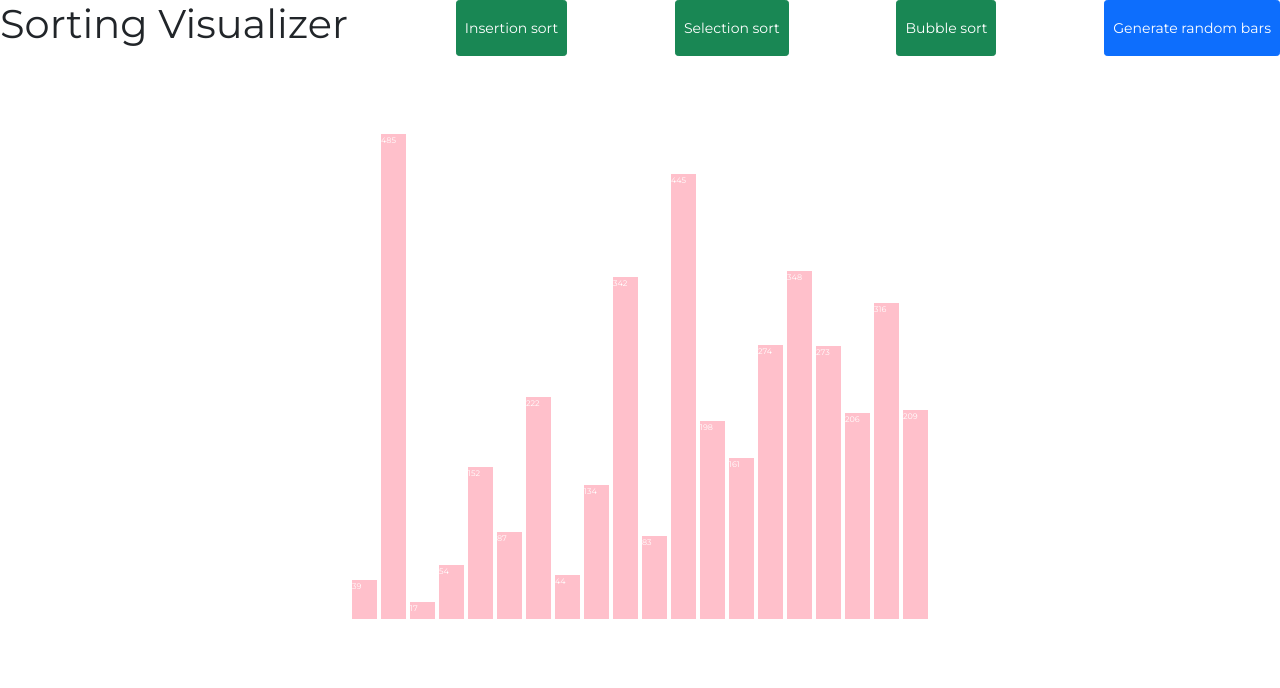
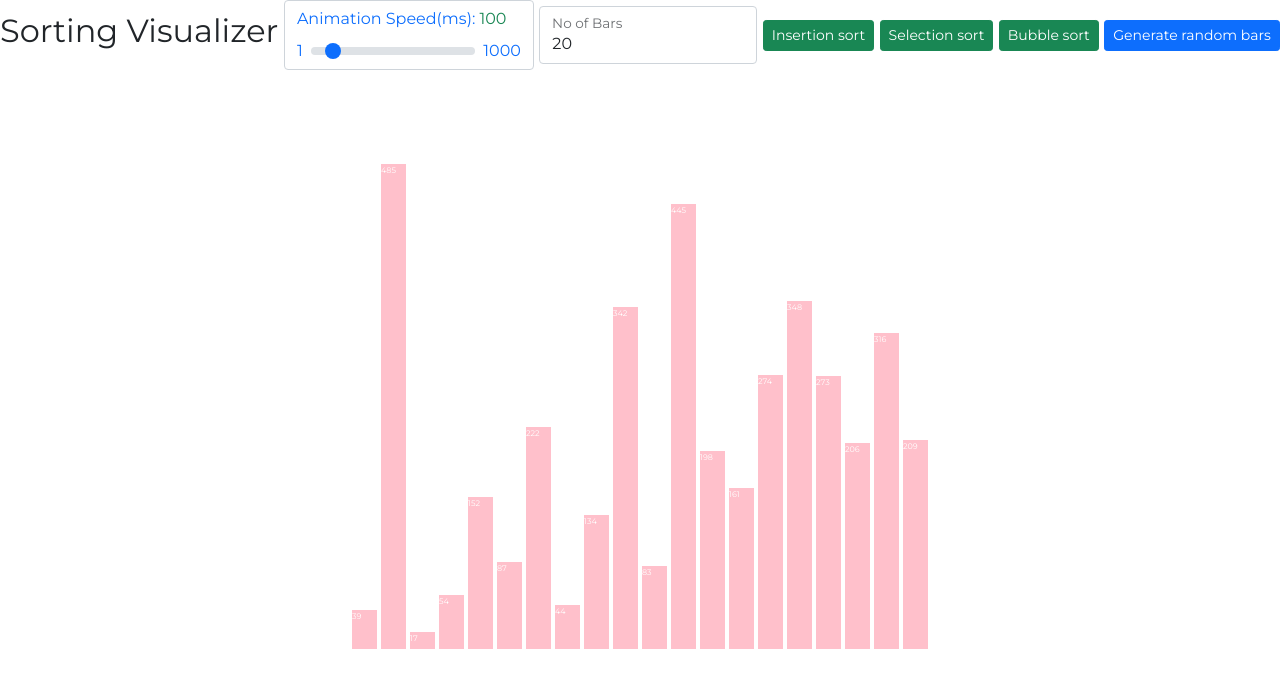
Before and after one commit to The-SP/Visualizer, a React (Create React App) app: page / in a window 1280 px wide. Shown: the top 688 px of the page. Built offline with nearby package versions, Linux system fonts and the light colour scheme.

Commit message:
Add input fields for animation speed and number of bars

```diff
--- a/src/Algorithms/bubbleSort.js
+++ b/src/Algorithms/bubbleSort.js
@@ -1,23 +1,22 @@
 function bubbleSortAnimation(array) {
   const n = array.length;
   let results = []; // to store array at each iteration
-  let rects = array.slice(); // create copy
+  let rects = array.slice(); // create fresh copy
   for (let i = 0; i < n; i++) {
     for (let j = 0; j < n - i - 1; j++) {
-      // for bars being compared make isSorting: true
+      // these are bars we are comparing, so change their color
       rects[j] = { ...rects[j], isSorting: true };
       rects[j + 1] = { ...rects[j + 1], isSorting: true };
       if (rects[j].height > rects[j + 1].height) {
-        [rects[j], rects[j + 1]] = [rects[j + 1], rects[j]]; //swap
+        [rects[j], rects[j + 1]] = [rects[j + 1], rects[j]]; //SWAP
       }
       results.push(rects.slice());
-      rects[j] = { ...rects[j], isSorting: false }; // after push, change isSorting
+      rects[j] = { ...rects[j], isSorting: false }; // after push, revert color back to default
     }
     rects[n - i - 1] = { ...rects[n - i - 1], isSorted: true }; // the last bar is sorted after inner loop
     rects[n - i - 2] = { ...rects[n - i - 2], isSorting: false }; // j-1=n-i-2 change it back to not sorting
   }
   results.push(rects.slice()); // push final result
-  //   console.log("result", results)
   return results;
 }
 
--- a/src/Algorithms/insertionSort.js
+++ b/src/Algorithms/insertionSort.js
@@ -6,15 +6,15 @@ function insertionSortAnimation(array) {
   for (let i = 1; i < n; i++) {
     key = { ...rects[i] };
     for (j = i - 1; j >= 0 && rects[j].height > key.height; j--) {
-      rects[j] = {...rects[j], isSorting: true}; // is being checked color: red
+      rects[j] = {...rects[j], isSorting: true}; // this is being compared, so change its color
       rects[j + 1] = { ...rects[j], isSorting: false}; // SWAP
       results.push(rects.slice());
-      rects[j] = {...rects[j], isSorting: false}; // finished checking color: default
+      rects[j] = {...rects[j], isSorting: false}; // finished comparing, revert color back to default
     }
     rects[j + 1] = { ...key};
   }
   // After sorting is complete
-  // make bars starting from index 0 to last green one at a time to show sorted complete animation
+  // for all bars from index 0 to last, make color green one at a time to show sorted complete animation
   for (let i=0; i<n; i++) {
       rects[i] = {...rects[i], isSorted: true};
       results.push(rects.slice());
--- a/src/Algorithms/selectionSort.js
+++ b/src/Algorithms/selectionSort.js
@@ -3,23 +3,22 @@ function selectionSortAnimation(array) {
   let results = []; // to store array at each iteration
   let rects = array.slice(); // create copy
   let max, i, j;
-    for (i = n-1; i>0; i--) {
+  for (i = n - 1; i > 0; i--) {
     max = 0;
-      for (j=1; j<=i; j++) {
-          if (rects[j].height > rects[max].height)
-            max = j;
-          rects[max] = {...rects[max], isSorting: true};
-          rects[j] = {...rects[j], isSorting: true} // change color to red
-          results.push(rects.slice()) // push
-          rects[j] = {...rects[j], isSorting: false} // revert color to pink
-          rects[max] = {...rects[max], isSorting: false};
+    for (j = 1; j <= i; j++) {
+      if (rects[j].height > rects[max].height) max = j;
+      rects[max] = { ...rects[max], isSorting: true }; // change color to red
+      rects[j] = { ...rects[j], isSorting: true };
+      results.push(rects.slice()); // push
+      rects[j] = { ...rects[j], isSorting: false }; // revert color to default
+      rects[max] = { ...rects[max], isSorting: false };
     }
     if (max != i) {
-          [rects[i], rects[max]] = [rects[max], rects[i]];
+      [rects[i], rects[max]] = [rects[max], rects[i]]; // swap
     }
-      rects[i] = {...rects[i], isSorted: true};
+    rects[i] = { ...rects[i], isSorted: true }; // i th bar is sorted after inner loop
   }
-    rects[0] = {...rects[0], isSorted: true};
+  rects[0] = { ...rects[0], isSorted: true };
   results.push(rects.slice()); // push final result
   return results;
 }
--- a/src/Sorting/Sorting.css
+++ b/src/Sorting/Sorting.css
@@ -3,6 +3,7 @@
     align-items: center;
     height: 80vh;
     width: 100vw;
+    margin-top: 1rem;
 }
 
 .array-container {
@@ -13,8 +14,6 @@
 }
 
 .array-bar {
-    /* margin: 0.1rem; */
-    /* min-width: 2px; */
     width: 25px;
     background: pink;
     font-size: 0.5rem;
--- a/src/Sorting/Sorting.js
+++ b/src/Sorting/Sorting.js
@@ -6,29 +6,25 @@ import bubbleSortAnimation from "../Algorithms/bubbleSort";
 import insertionSortAnimation from "../Algorithms/insertionSort";
 import selectionSortAnimation from "../Algorithms/selectionSort";
 
-// constants
-const NUMBER_OF_ARRAY_BARS = 20; // 450 is limit otherwise nothing appears
-const ANIMATION_SPEED = 100;
-const PRIMARY_COLOR = 'pink';
-const SECONDARY_COLOR = 'red';
-
 const Sorting = () => {
   const [array, setArray] = useState([]);
+  const [noOfBars, setNoOfBars] = useState(20); // 450 is limit otherwise nothing appears
+  const [animation_speed, setAnimationSpeed] = useState(100);
 
   function resetArray() {
     const arr = [];
-    for (let i = 0; i < NUMBER_OF_ARRAY_BARS; i++) {
+    for (let i = 0; i < noOfBars; i++) {
       arr.push({
         height: getRandomSize(5, 500),
         isSorted: false,
-          isSorting: false
+        isSorting: false,
       });
     }
     setArray(arr);
     // console.log("arr from func and state", arr, array);
   }
 
-  useEffect(resetArray, []);
+  useEffect(resetArray, [noOfBars]);
   //   console.log("array from state", array);
 
   function bubbleSort() {
@@ -52,18 +48,55 @@ const Sorting = () => {
   }
 
   function handleAnimation(results) {
-      for (let i=0; i<results.length; i++) {
-          // check swapped or not then change array state
+    for (let i = 0; i < results.length; i++) {
       setTimeout(() => {
         setArray(results[i]);
-          }, i*ANIMATION_SPEED);
+      }, i * animation_speed);
     }
   }
 
   return (
     <>
-      <div className="d-flex justify-content-between">
-        <h1>Sorting Visualizer</h1>
+      <div className="d-flex justify-content-between align-items-center">
+        <h2>Sorting Visualizer</h2>
+        {/* Speed input */}
+        <div className="form-control" style={{ maxWidth: 250 }}>
+          <label htmlFor="customRange3" className="form-label">
+            <span className="text-primary">Animation Speed(ms): </span>
+            <span className="font-weight-bold text-success">
+              {" "}
+              {animation_speed}
+            </span>
+          </label>
+          <div className="d-flex align-items-center text-primary font-weight-bold">
+            <span>1</span>
+            <input
+              type="range"
+              className="form-range mx-2"
+              min="1"
+              max="1000"
+              step="1"
+              id="customRange3"
+              value={animation_speed}
+              onChange={(e) => setAnimationSpeed(e.target.value)}
+            />
+            <span>1000</span>
+          </div>
+        </div>
+        {/* End of speed input */}
+
+        <div className="form-floating">
+          <input
+            type="number"
+            step="5"
+            className="form-control"
+            id="floatingInput4"
+            value={noOfBars}
+            onChange={(e) => {setNoOfBars(e.target.value)}}
+          />
+          <label htmlFor="floatingInput4">No of Bars</label>
+        </div>
+
         <button className="btn btn-success btn-sm" onClick={insertionSort}>
           Insertion sort
         </button>
--- a/src/Sorting/components/Bars.js
+++ b/src/Sorting/components/Bars.js
@@ -1,16 +1,14 @@
 const Bars = ({ array }) => {
   let marginValue = 2;
   if (array.length > 50) marginValue = 1;
-  else if (array.length < 10) marginValue = 10;
+  else if (array.length < 15) marginValue = 10;
 
   function getColor(bar) {
-      if (bar.isSorted)
-        return "green";
-      else if (bar.isSorting)
-        return "red";
-      else
-        return "pink";
+    if (bar.isSorted) return "green";
+    else if (bar.isSorting) return "red";
+    else return "pink";
   }
+
   return (
     <div className="array-container d-flex justify-content-between align-items-end m-auto">
       {array.map((bar, index) => (
@@ -20,10 +18,11 @@ const Bars = ({ array }) => {
           style={{
             height: bar.height,
             margin: marginValue,
-            backgroundColor: getColor(bar)
+            backgroundColor: getColor(bar),
           }}
         >
-          {array.length < 65 ? bar.height : ''}
+          {/* display height value if no of bars is low */}
+          {array.length < 65 ? bar.height : ""}
         </div>
       ))}
     </div>
```
Lines whose indentation alone changed are shown as unchanged.
